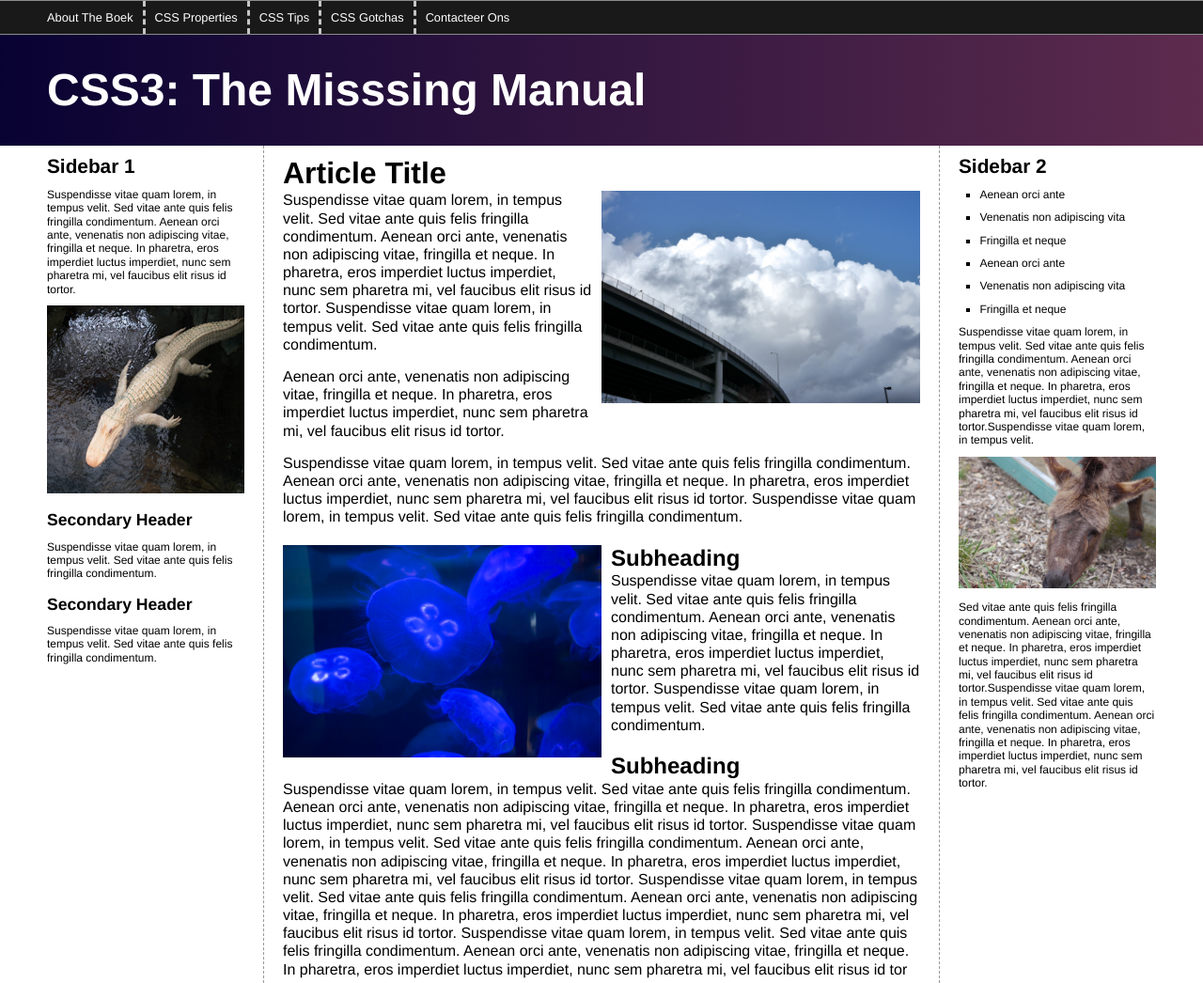
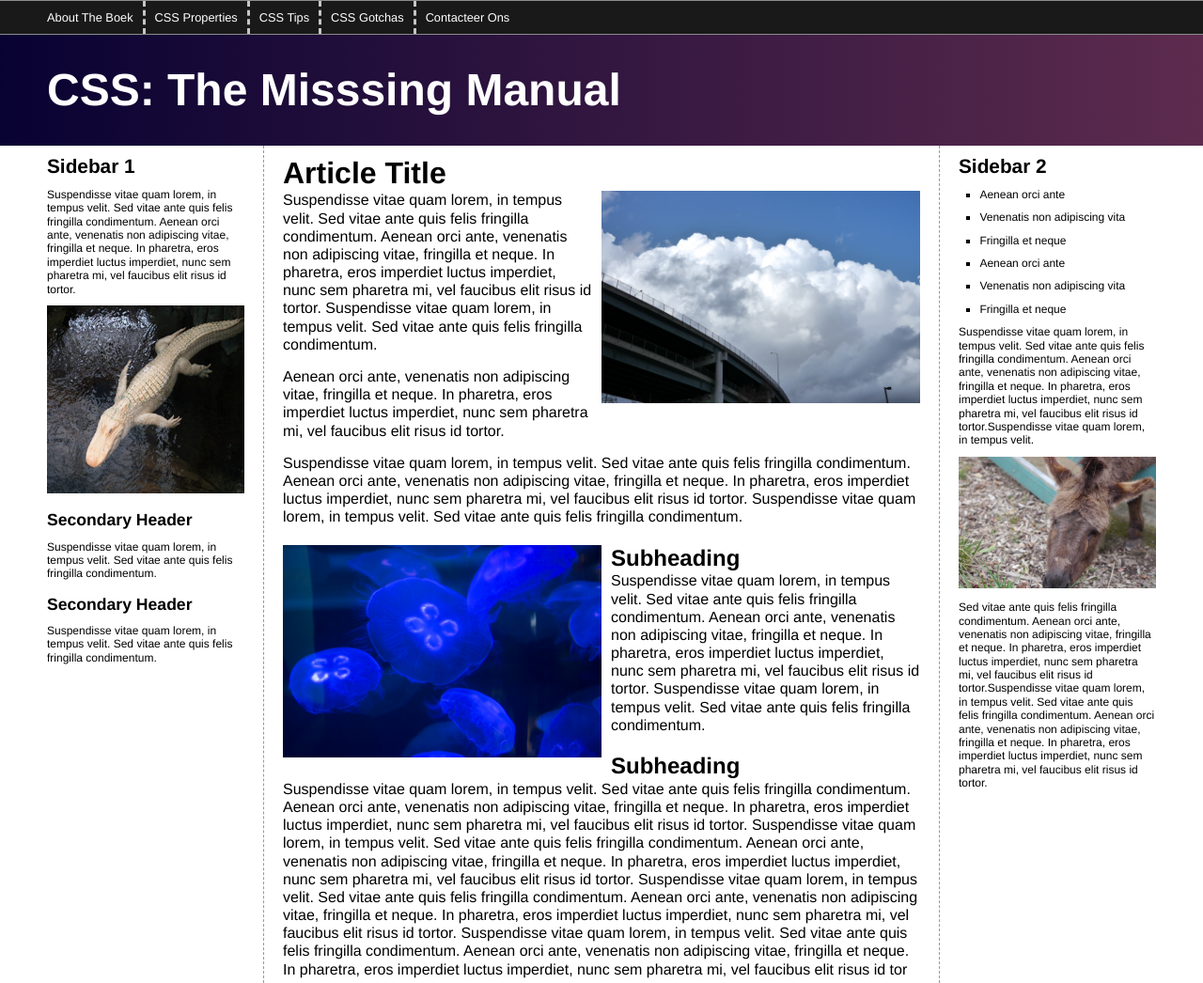
Before and after one commit to Tomokari123/nachash, a plain HTML site: page www/index.html in a window 1280 px wide. Shown: the top 1046 px of the page at 94% size. Drawn offline with Linux system fonts and the light colour scheme.

Commit message:
CSS3 -> CSS

```diff
--- a/www/index.html
+++ b/www/index.html
@@ -19,7 +19,7 @@
             <li><a href="#">Contacteer Ons</a></li>
           </ul>
         </nav>
-        <h1>CSS3: The Misssing Manual</h1>
+        <h1>CSS: The Misssing Manual</h1>
       </header>
       <div class="contentWrapper">
         <div class="columnWrapper">
```
